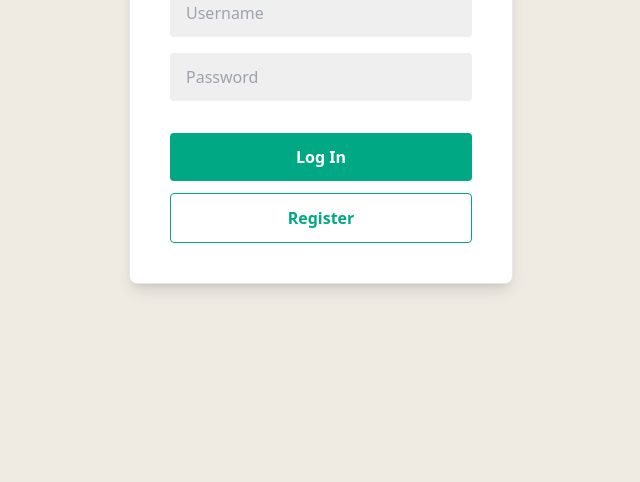
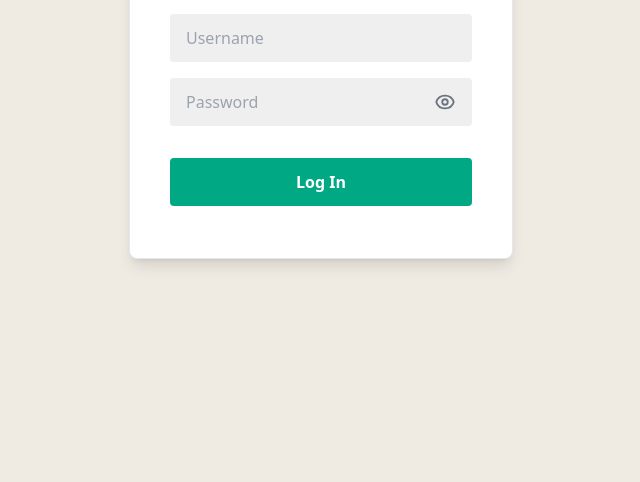
Before and after one commit to Shubhranshu-010/Python-Chat-Application, a plain HTML site: page index.html in a window 1280 px wide. Shown: the part 318-800 px from the top of the page, without its empty margins (319-959 px from the left). Drawn offline with nearby package versions, Linux system fonts and the light colour scheme.

Commit message:
Add password visibility toggle to login form
Updated password input field to include a toggle button for visibility.

```diff
--- a/index.html
+++ b/index.html
@@ -26,11 +26,20 @@
         <div class="bg-white p-10 rounded-lg shadow-lg w-96 border border-gray-200 fade-in">
             <h1 class="text-3xl font-bold text-center mb-8 text-[#000000]">Python Chat</h1>
             <input type="text" id="username" placeholder="Username" class="w-full bg-[#efefef] text-black px-4 py-3 rounded mb-4 outline-none focus:ring-2 focus:ring-[#00a884]">
-            <input type="password" id="password" placeholder="Password" class="w-full bg-[#efefef] text-black px-4 py-3 rounded mb-8 outline-none focus:ring-2 focus:ring-[#00a884]" onkeypress="if(event.key === 'Enter') authenticate('login')">
-            <button onclick="authenticate('login')" id="login-btn" class="w-full bg-[#00a884] text-white font-bold py-3 rounded mb-3 hover:bg-[#008f6f] transition">Log In</button>
-            <button onclick="authenticate('register')" id="register-btn" class="w-full bg-white text-[#00a884] font-bold py-3 rounded border border-[#00a884] hover:bg-gray-50 transition">Register</button>
-        </div>
-    </div>
+           <!-- UPDATED PASSWORD FIELD WITH EYE ICON -->
+<div class="relative mb-8">
+    <input type="password" id="password" placeholder="Password" class="w-full bg-[#efefef] text-black px-4 py-3 rounded outline-none focus:ring-2 focus:ring-[#00a884] pr-12" onkeypress="if(event.key === 'Enter') authenticate('login')">
+
+    <button onclick="togglePasswordVisibility()" class="absolute right-4 top-1/2 transform -translate-y-1/2 text-gray-500 hover:text-gray-700 transition" title="Show Password">
+        <!-- SVG Eye Icon -->
+        <svg xmlns="http://www.w3.org/2000/svg" width="22" height="22" fill="none" viewBox="0 0 24 24" stroke="currentColor" stroke-width="2">
+            <path stroke-linecap="round" stroke-linejoin="round" d="M15 12a3 3 0 11-6 0 3 3 0 016 0z" />
+            <path stroke-linecap="round" stroke-linejoin="round" d="M2.458 12C3.732 7.943 7.523 5 12 5c4.478 0 8.268 2.943 9.542 7-1.274 4.057-5.064 7-9.542 7-4.477 0-8.268-2.943-9.542-7z" />
+        </svg>
+    </button>
+</div>
+
+<button onclick="authenticate('login')" id="login-btn" class="w-full bg-[#00a884] text-white font-bold py-3 rounded mb-3 hover:bg-[#008f6f] transition">Log In</button>
 
     <!-- ============================================== -->
     <!-- MAIN CHAT INTERFACE                            -->
```
